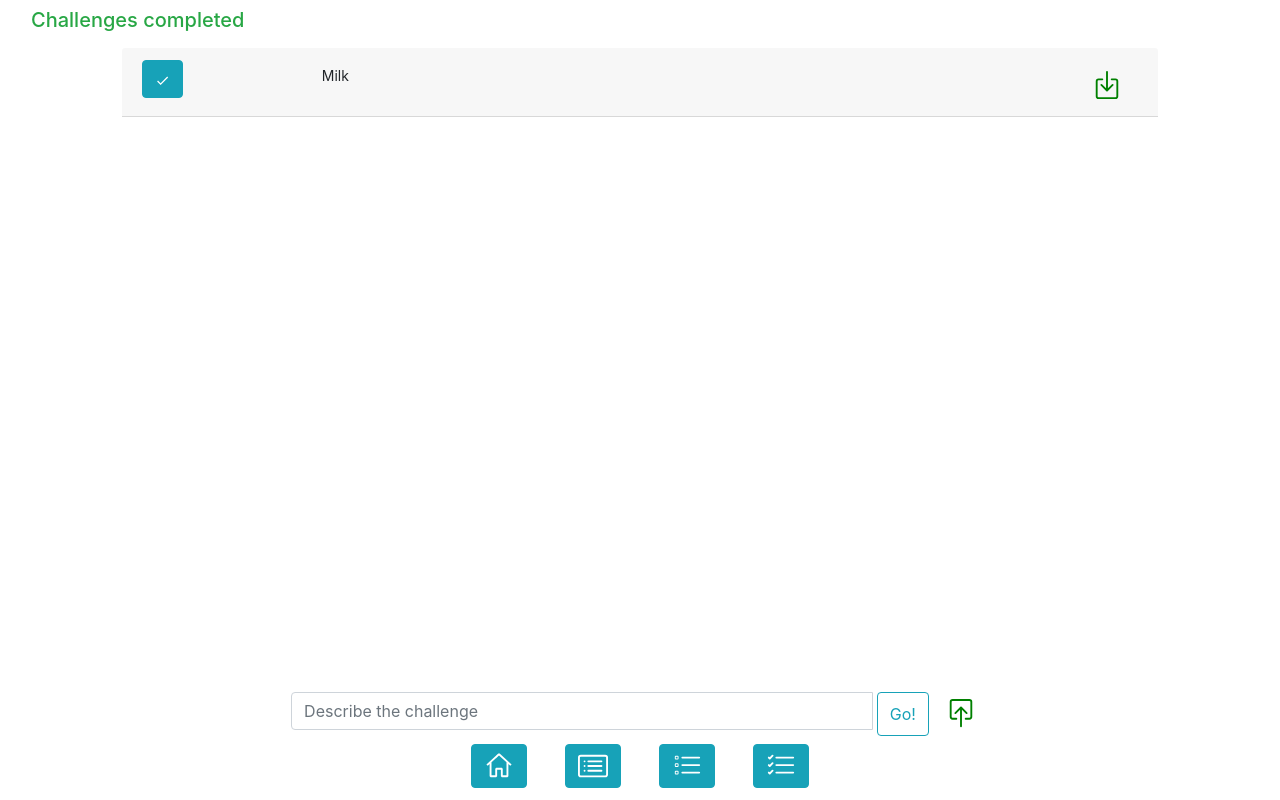
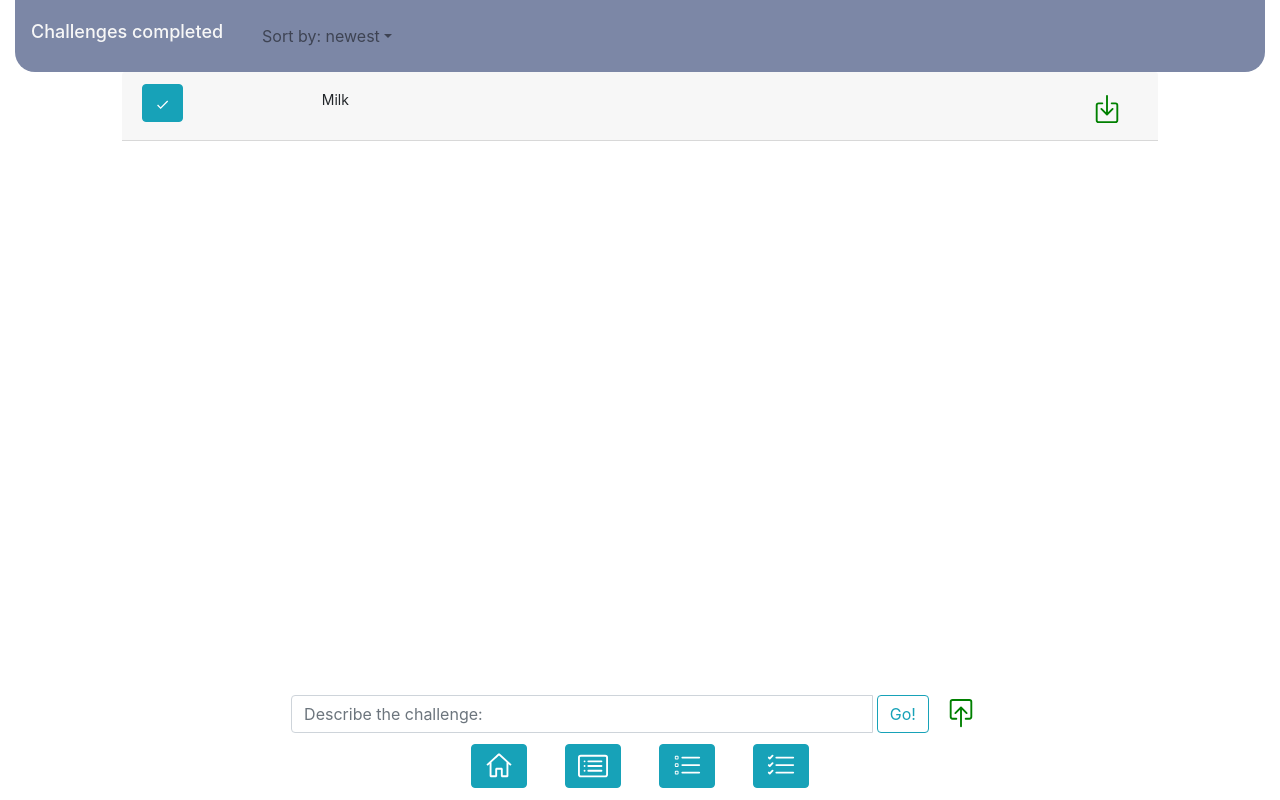
Before and after one commit to DominikPro/task-manager, a React (Create React App) app: page /tasks-done in a window 1280 px wide. Built offline with nearby package versions, Linux system fonts and the light colour scheme.

Commit message:
Adding a sentence sorotor module

```diff
--- a/src/App.js
+++ b/src/App.js
@@ -11,7 +11,7 @@ import { BrowserRouter as Router, Switch, Route, } from "react-router-dom";
 function App() {
 	return (
 		<Router>
-			<Container fluid style={{ marginBottom: "120px" }} >
+			<Container className="overflow-hiden" fluid style={{ height: "80vh" }} >
 				<Switch>
 					<Route path="/" exact>
 						<HomePage />
@@ -26,8 +26,9 @@ function App() {
 						<TasksDone />
 					</Route>
 				</Switch>
-				<MainMenu />
+
 			</Container>
+			<MainMenu />
 		</Router >
 	);
 }
--- a/src/Page/HomePage.jsx
+++ b/src/Page/HomePage.jsx
@@ -1,14 +1,26 @@
-import React from 'react';
-import Quote from "../components/Quote/Quote"
-import Weather from "../components/Weather/Weather"
+import React from "react";
+import { Row, Col, Navbar } from "react-bootstrap";
+import Quote from "../components/Quote/Quote";
+import Weather from "../components/Weather/Weather";
 
 const HomePage = () => {
-    return (
-        <>
-            <Quote />
-            <Weather/>
-        </>
-    );
-}
+	return (
+		<>
+
+            <Row>
+
+				<Col xs={12}>
+					<Quote />
+                </Col>
+
+
+
+                <Col xs ={12}>
+					<Weather />
+				</Col>
+			</Row>
+		</>
+	);
+};
 
 export default HomePage;
--- a/src/Page/Tasksdone.jsx
+++ b/src/Page/Tasksdone.jsx
@@ -1,13 +1,16 @@
 import React from "react";
 import { Row, Col, Navbar } from "react-bootstrap";
 import Item from "../components/Item/Item";
+import Sorting from "../components/Sorting/Sorting";
 
 const TasksDone = () => {
     return (
         <Row>
-            <Col className="overflow-hidden" sm={12}>
-                <Navbar expand="lg" sticky="top">
-                    <h1 style={{ color: '#28A745', fontSize: 20 }}>Challenges completed</h1>
+            {/* <Col className="overflow-hidden" sm={12}> */}
+            <Col style={{ marginBottom: "120px"}}   sm={12}>
+                <Navbar style={{backgroundColor: "#7C87A6" , borderRadius: '0px 0px 20px 20px'}}  expand="lg" sticky="top" >
+                    <h1 style={{ color: '#f7f7f7', fontSize: 18 }}>Challenges completed</h1>
+                    <Sorting/>
                 </Navbar>
                 <Item listType="done" />
             </Col>
--- a/src/Page/TodoList.jsx
+++ b/src/Page/TodoList.jsx
@@ -6,12 +6,12 @@ import { Row, Col, Navbar } from 'react-bootstrap';
 
 const TodoList = () => {
 	return (
-			<Row>
-			<Col className="overflow-hidden" sm={12}>
-			<Navbar   expand="lg" sticky="top">
-					<h1 style={{ color: '#17A2B8', fontSize: 20 }}>List of challenges</h1>
+			<Row >
+			{/* <Col className="overflow-hidden" sm={12}> */}
+			<Col style={{ marginBottom: "120px" }}   sm={12}>
+			<Navbar style={{backgroundColor: "#3868A6", borderRadius: "0px 0px 20px 20px"}}  expand="lg" sticky="top" >
+					<h1 style={{ color: '#f7f7f7', fontSize: 18 }}>List of challenges</h1>
 					<Sorting/>
-
             </Navbar>
 				<Item listType="todoList" />
 				</Col>
--- a/src/components/Input/Input.jsx
+++ b/src/components/Input/Input.jsx
@@ -31,18 +31,20 @@ export const Input = () => {
 //--------------------------------------------------------------------------------------------------
 	return (
 		<Row
-			className="justify-content-center cbg-light"
+			className="justify-content-center  cbg-light "
 			onFocus={() => { setOpen(true); setNewTask((prevState) => ({ ...prevState, ["id"]: uuidv4(), ["date"]: today })) }}
 
 		>
-			<Col id="navigation" xs={12} md={10} lg={8} >
+			{/* <Col id="navigation"  className="d-flex " xs={12} md={10} lg={8} > */}
+			<Col id="navigation"   xs={12} md={10} lg={8} >
 
-				<InputGroup className="mb-1 mt-2" >
+				<InputGroup  className="mb-1 mt-2 align-items-center" >
 					<FormControl
+
 						onChange={() => setNewTask((prevState) => ({ ...prevState, ["taskTitle"]: refTaskTitle.current.value }))}
 						value={newTask.taskTitle}
 						ref={refTaskTitle}
-						placeholder="Describe the challenge"
+						placeholder="Describe the challenge:"
 						aria-label="Describe the challenge"
 						aria-describedby="Describe the challenge"
 					/>
@@ -55,8 +57,8 @@ export const Input = () => {
 				</InputGroup>
 				{open ? (
 					<Card.Body >
-						<Row className="mb-5  ">
-							<Col className="mb-2" xs={12} sm={ 3} >
+						<Row className="mb-5 d-flex justify-content-around ">
+							<Col className="mb-2" xs={12} sm={ 4} >
 								<Form.Check
 									onClick={() => setNewTask((prevState) => ({ ...prevState, ["priority"]: !prevState.priority }))}
 									checked={newTask.priority}
@@ -64,7 +66,7 @@ export const Input = () => {
 								/>
 							</Col >
 
-							<Col xs={12} sm={5}>
+							<Col xs={12} sm={6}>
 								<Badge className="mb-1"  pill variant="info">Execution time:</Badge>
 								<DatePickerInput setEndDate={(slecetedDate) => setNewTask((prevState) => ({ ...prevState, ["endDate"]: slecetedDate }))} resetDate={newTask.date} />
 
--- a/src/components/Item/Item.jsx
+++ b/src/components/Item/Item.jsx
@@ -12,23 +12,33 @@ import DatePickerInput from "../shared/DatePickerInput";
 import ContextAwareToggle from './ContextAwareToggle';
 import EmptyListInfo from "../EmptyListInfo/EmptyListInfo";
 
-
 const Item = (props) => {
     let listType = props.listType;
     const dispatch = useDispatch();
     const tasks = useSelector(state => state.taskReducer);
-    const quotes = useSelector(state => state.quotesReducer);
 
     const sortingType = useSelector(state=>state.sortTasks)
 
     const [sortedList, setSortedList] = useState([]);
-    let listOfTask = tasks.filter(task => task.done === false);
+
+    //The function returns a collection of tasks compatible with the parameter obtained from props
+    let listOfTask = () => {
+        if (listType === "todoList") {
+            return tasks.filter(item => item.done === false)
+        } else if (listType === "myDay") {
+            return tasks.filter(item => item.myDay === true)
+
+        }else if (listType === "done") {
+            return tasks.filter(item => item.done === true)
+
+        }
+    }
 
     useEffect(() => {
+        console.log(listOfTask)
+        setSortedList(sortTasks(sortingType, listOfTask()));
 
-        setSortedList(sortTasks(sortingType, listOfTask));
-
-    }, [tasks, tasks.endDate, sortingType])
+    }, [tasks, tasks.endDate, tasks.priority, tasks.myDay, sortingType])
 
 
     if (listType === "todoList") {
@@ -38,7 +48,7 @@ const Item = (props) => {
             return (
                 <>
                     {sortedList.map(item => {
-                        if (item.done === false) {
+                        // if (item.done === false) {
                             return (
                                 <Row className="justify-content-center  align-items-center ">
 
@@ -150,7 +160,7 @@ const Item = (props) => {
                                     </Col>
                                 </Row>
                             )
-                        }
+                        // }
 
                     })}
 
@@ -163,11 +173,11 @@ const Item = (props) => {
     }
 //--------------------------------------------------------------------------------------------------
     if (listType === "myDay") {
-        if (tasks.some(item => item.myDay === true) === true) {
+        if (sortedList.some(item => item.myDay === true) === true) {
             return (
                 <>
-                    {tasks.map(item => {
-                        if (item.myDay === true) {
+                    {sortedList.map(item => {
+                        // if (item.myDay === true) {
                             return (
 
                                 <Row className="justify-content-center  align-items-center">
@@ -277,7 +287,7 @@ const Item = (props) => {
                                     </Col>
                                 </Row>
                             )
-                        }
+                        // }
                     })}
                 </>
             )
@@ -287,11 +297,11 @@ const Item = (props) => {
     }
 //--------------------------------------------------------------------------------------------------
     if (listType === "done") {
-        if (tasks.some(item => item.done === true) === true) {
+        if (sortedList.some(item => item.done === true) === true) {
             return (
                 <>
-                    {tasks.map(item => {
-                        if (item.done === true) {
+                    {sortedList.map(item => {
+                        // if (item.done === true) {
 
                             return (
 
@@ -403,7 +413,7 @@ const Item = (props) => {
                                     </Col>
                                 </Row>
                             )
-                        }
+                        // }
 
                     })}
 
--- a/src/components/Sorting/Sorting.jsx
+++ b/src/components/Sorting/Sorting.jsx
@@ -1,4 +1,5 @@
 import React from "react";
+import { useSelector } from "react-redux";
 //--------------------------------------------------------------------------------------------------
 import { useDispatch } from "react-redux";
 import { sortTasks } from "../../duck/actions/index.js";
@@ -7,6 +8,8 @@ import { Nav, Container, Navbar, Row, Col, NavDropdown } from "react-bootstrap/"
 import { BsArrowUpShort, BsArrowDownShort } from "react-icons/bs";
 
 const Sorting = () => {
+  const sortingType = useSelector(state => state.sortTasks)
+
   const dispatch = useDispatch()
   return (
     <Navbar variant="Secondary" bg="Secondary" expand="sm">
@@ -16,14 +19,18 @@ const Sorting = () => {
           <Nav>
             <NavDropdown
               id="nav-dropdown-dark-example"
-          title="Sort by"
+              title={`Sort by: ${sortingType}`}
               menuVariant="dark"
             >
-          <NavDropdown.Item onClick={()=> dispatch(sortTasks("newest"))}>Newest <BsArrowUpShort/> </NavDropdown.Item>
-          <NavDropdown.Item onClick={()=> dispatch(sortTasks("oldest"))}>Oldest <BsArrowDownShort/></NavDropdown.Item>
+
+              <NavDropdown.Item onClick={() => dispatch(sortTasks("newest"))}>Newest <BsArrowUpShort /> </NavDropdown.Item>
+              <NavDropdown.Item onClick={() => dispatch(sortTasks("oldest"))}>Oldest <BsArrowDownShort /></NavDropdown.Item>
                 <NavDropdown.Divider />
-          <NavDropdown.Item onClick={()=> dispatch(sortTasks("shortTerm"))}>Short term<BsArrowUpShort/></NavDropdown.Item>
-          <NavDropdown.Item onClick={()=> dispatch(sortTasks("longTerm"))}>Long term<BsArrowDownShort/></NavDropdown.Item>
+              <NavDropdown.Item onClick={() => dispatch(sortTasks("shortTerm"))}>Short term<BsArrowUpShort /></NavDropdown.Item>
+              <NavDropdown.Item onClick={() => dispatch(sortTasks("longTerm"))}>Long term<BsArrowDownShort /></NavDropdown.Item>
+              <NavDropdown.Divider />
+              <NavDropdown.Item onClick={() => dispatch(sortTasks("importantFirst"))}>Important<BsArrowUpShort /></NavDropdown.Item>
+              <NavDropdown.Item onClick={() => dispatch(sortTasks("myDay"))}>My day<BsArrowUpShort /></NavDropdown.Item>
             </NavDropdown>
           </Nav>
         </Navbar.Collapse>
--- a/src/components/Weather/Weather.jsx
+++ b/src/components/Weather/Weather.jsx
@@ -35,7 +35,7 @@ const Weather = () => {
 
 		<Row className="justify-content-center align-items-center">
 			{loading ?
-				<Col className="mt-5" xs={10} sm={6} md={3} xl={2}>
+				<Col className="mt-3" xs={12} sm={6} md={3} xl={2}>
 					<Card className="text-center"  >
 						<Card.Header>Weather</Card.Header>
 						<Card.Body>
--- a/src/components/actions/sortTasks.js
+++ b/src/components/actions/sortTasks.js
@@ -26,5 +26,13 @@ const sortTasks = (sortingType, listOfTask) => {
         sorted = listOfTask.sort((a, b) => { return (b.endDate - a.endDate) })
         return (sorted)
     }
+    else if (sortingType === "importantFirst") {
+        sorted = listOfTask.sort((a, b) => { return (b.priority - a.priority) })
+        return (sorted)
+    }
+    else if (sortingType === "myDay") {
+        sorted = listOfTask.sort((a, b) => { return (b.myDay - a.myDay) })
+        return (sorted)
+    }
 }
 export default sortTasks;
--- a/src/components/shared/AlertInfo.jsx
+++ b/src/components/shared/AlertInfo.jsx
@@ -4,11 +4,9 @@ import Button from "react-bootstrap/Button";
 import Alert from "react-bootstrap/Alert";
 
 const AlertInfo = () => {
-
   const [show, setShow] = useState(true);
 
   return (
-
 		<>
       <Alert show={show} variant="success">
 
@@ -27,7 +25,6 @@ const AlertInfo = () => {
 
 			</Alert>
     </>
-
   );
 
 };
```
Also changed, not shown: src/Page/DaySchedule.jsx (+14 -4 lines). Lines whose indentation alone changed are shown as unchanged.
